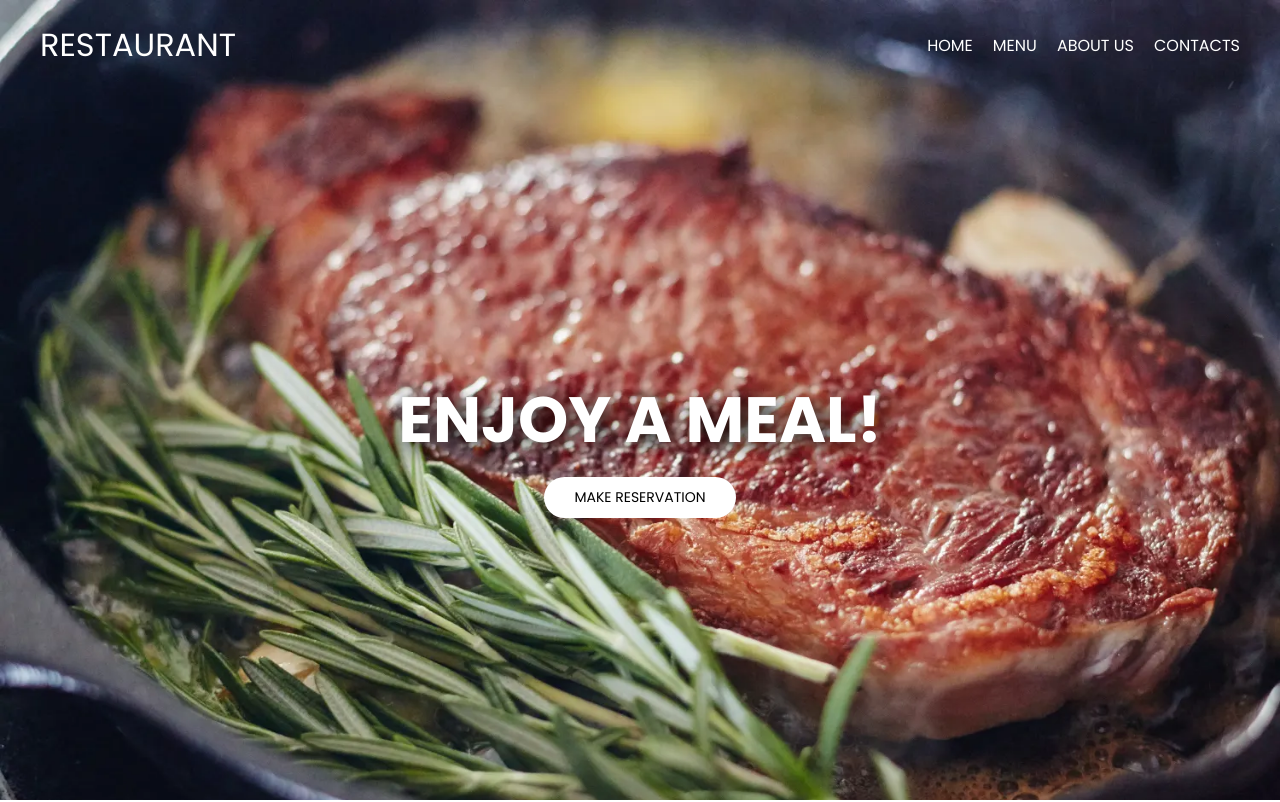
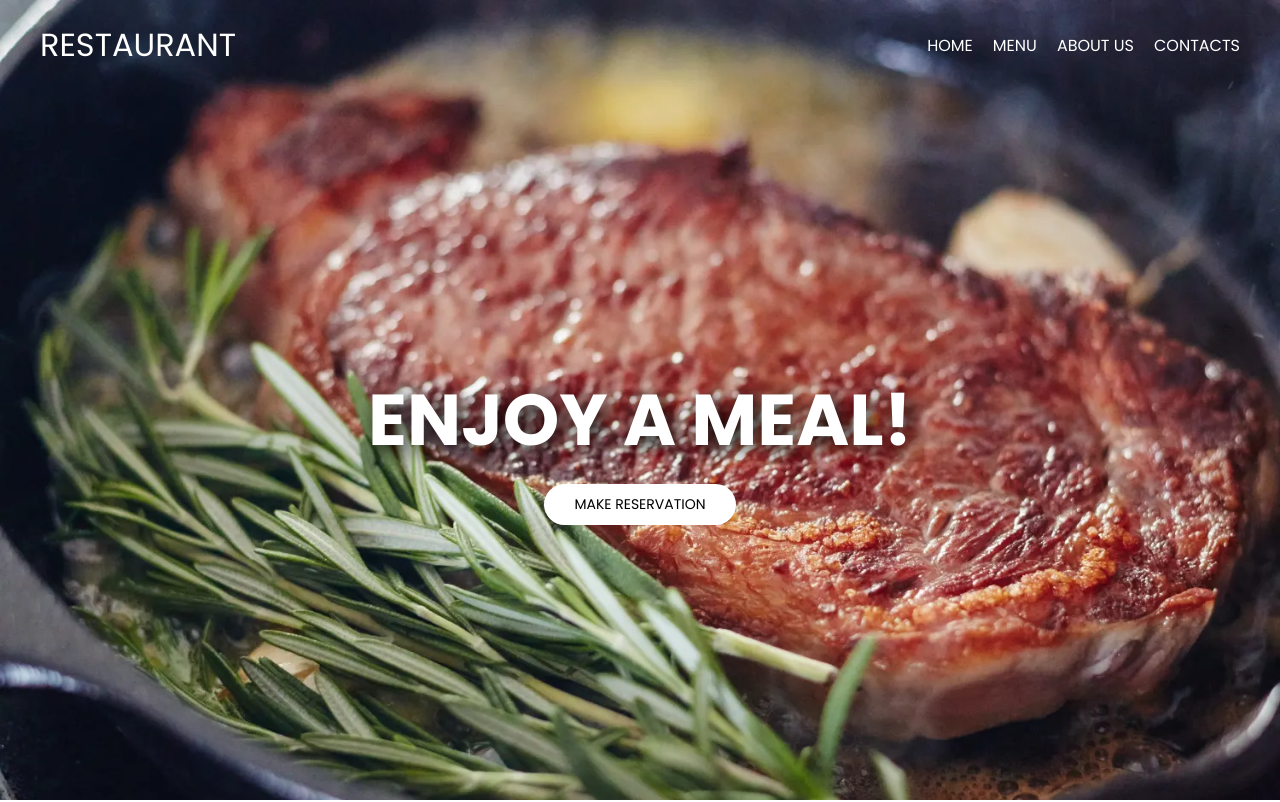
Before and after one commit to MainDev47621/restaurant-site, a plain HTML site: page index.html in a window 1280 px wide. Shown: the top 802 px of the page. Drawn offline with nearby package versions, Linux system fonts and the light colour scheme.

Commit message:
Change index header section font size

```diff
--- a/sass/main.css
+++ b/sass/main.css
@@ -132,7 +132,7 @@ header .page-title {
 }
 .index-header .index-header-items h2 {
   color: #fff;
-  font-size: 64px;
+  font-size: 72px;
   margin-bottom: 10px;
   text-shadow: 5px 5px 20px #000;
 }
```
